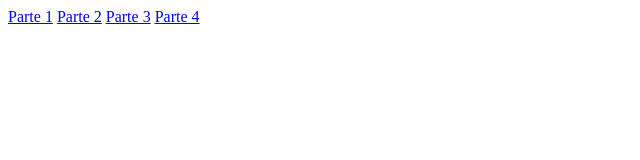
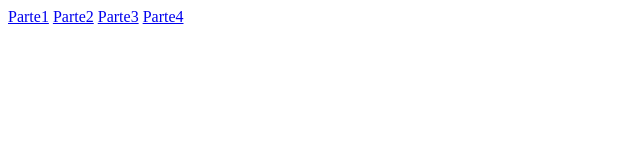
Before and after one commit to monseroad/floating, a plain HTML site: page index.html in a window 1280 px wide. Shown: the full height of the page, 0-640 px from the left. Drawn offline with Linux system fonts and the light colour scheme.

Commit message:
correccion de floating gh pages

```diff
--- a/index.html
+++ b/index.html
@@ -1,13 +1,13 @@
 <!DOCTYPE html>
 <html>
 <head>
-	<title>Ejercicio Floating</title>
+	<title>Ejercicio Floating </title>
 </head>
 <body>
-    <a href="parte1/index.html">Parte 1</a>
-    <a href="parte2/index.html">Parte 2</a>
-    <a href="parte3/index.html">Parte 3</a>
-    <a href="parte4/index.html">Parte 4</a>
+    <a href="parte1/index.html">Parte1</a>
+    <a href="parte2/index.html">Parte2</a>
+    <a href="parte3/index.html">Parte3</a>
+    <a href="parte4/index.html">Parte4</a>
 
 </body>
 </html>
```
